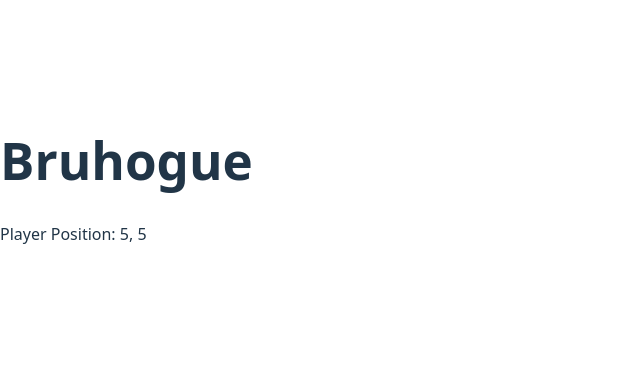
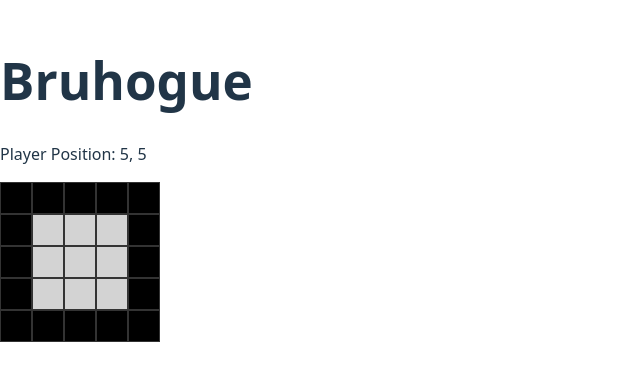
Before and after one commit to gaiabulbanix/bruhogue, a React (Vite) app: page / in a window 1280 px wide. Shown: the part 220-600 px from the top of the page, without its empty margins (0-640 px from the left). Built offline with nearby package versions, Linux system fonts and the light colour scheme.

Commit message:
feat: changed gameMap array to contain wall/floor strings for visualization, wrote logic for rendering the map visually

```diff
--- a/src/components/Game.jsx
+++ b/src/components/Game.jsx
@@ -12,39 +12,39 @@ export default function Game() {
     const [gameMap, setGameMap] = useState(
         [
             [
-                {},
-                {},
-                {},
-                {},
-                {},
+                "wall",
+                "wall",
+                "wall",
+                "wall",
+                "wall",
             ],
             [
-                {},
-                {},
-                {},
-                {},
-                {},
+                "wall",
+                "floor",
+                "floor",
+                "floor",
+                "wall",
             ],
             [
-                {},
-                {},
-                {},
-                {},
-                {},
+                "wall",
+                "floor",
+                "floor",
+                "floor",
+                "wall",
             ],
             [
-                {},
-                {},
-                {},
-                {},
-                {},
+                "wall",
+                "floor",
+                "floor",
+                "floor",
+                "wall",
             ],
             [
-                {},
-                {},
-                {},
-                {},
-                {},
+                "wall",
+                "wall",
+                "wall",
+                "wall",
+                "wall",
             ],
         ]
     );
@@ -83,6 +83,24 @@ export default function Game() {
             <div>
                 <p>Player Position: {playerPosition.x}, {playerPosition.y}</p>
             </div>
+            <div>
+                {gameMap.map((row, y) => (
+                    <div key={y} style={{ display: "flex" }}>
+                        {row.map((tile, x) => (
+                            <div
+                                key={x}
+                                style={{
+                                    width: 30,
+                                    height: 30,
+                                    backgroundColor: tile === "wall" ? "black" : "lightgray",
+                                    border: "1px solid #333",
+                                }}
+                            >
+                            </div>
+                        ))}
+                    </div>
+                ))}
+            </div>
         </>
     );
 };
```
